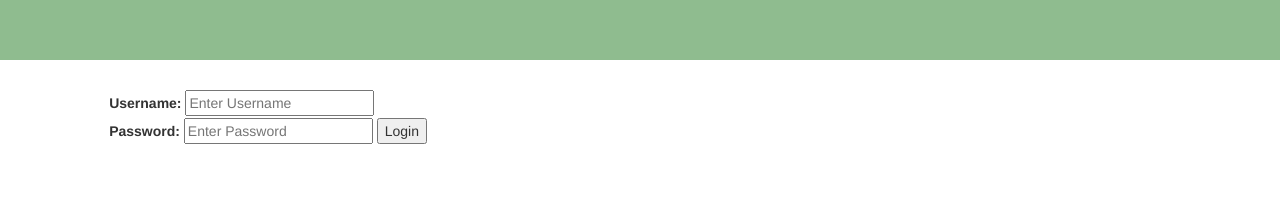
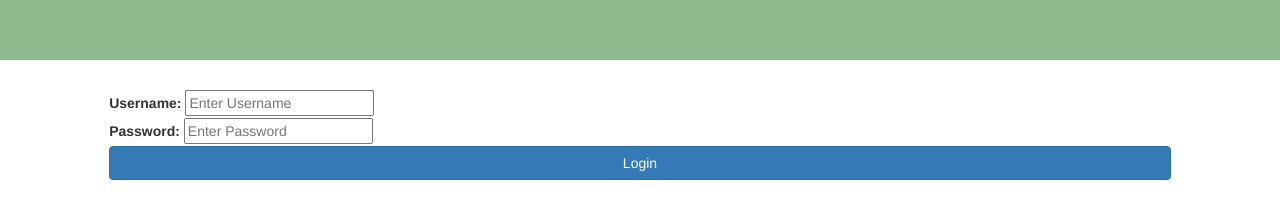
Before and after one commit to aliadam77/hw7adamx083, a website: page adamx083_hw07/client/login.html in a window 1280 px wide. Shown: the part 180-398 px from the top of the page. Drawn offline with nearby package versions, Linux system fonts and the light colour scheme; no server answers.

Commit message:
Update login.html

```diff
--- a/adamx083_hw07/client/login.html
+++ b/adamx083_hw07/client/login.html
@@ -31,8 +31,8 @@
                 <input type="text" placeholder="Enter Username" name="username" required>
                 <br>
                 <label for="password"><b>Password:</b></label>
-                <input type="password" placeholder="Enter Password" name="password" required>
-                <button id= "myButton" type="submit"> Login</button>
+                <input type="password" placeholder="Enter Password" name="password" required><br>
+                <button id= "myButton" type="submit" class="btn btn-primary btn-block"> Login</button>
               </form>
 
         </div>
```
